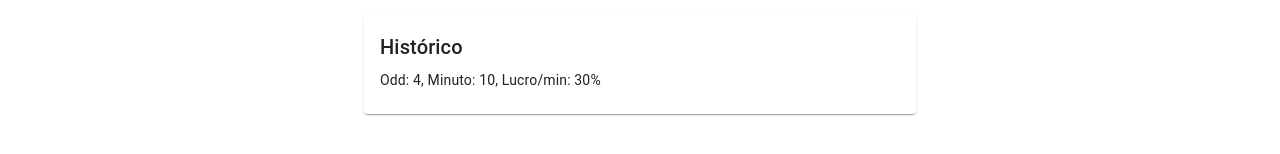
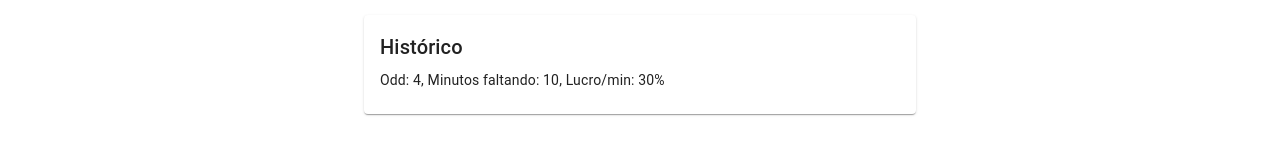
Before and after one commit to MaykonCole/tradertab, a Next.js app: page / in a window 1280 px wide. Both pictures are taken after a click on the button "CALCULAR". Shown: the part 544-698 px from the top of the page. Built offline with nearby package versions, Linux system fonts and the light colour scheme.

Commit message:
feat: add help-text in under fields

```diff
--- a/components/trader/under.jsx
+++ b/components/trader/under.jsx
@@ -173,6 +173,7 @@ export default function Under() {
               <TextField
                 label="Minutos Faltando"
                 type="number"
+                v
                 inputProps={{ min: 1, max: 30, step: 1 }}
                 value={minutosFaltando}
                 onChange={(e) =>
@@ -186,6 +187,7 @@ export default function Under() {
               <>
                 <TextField
                   label="Minuto de Jogo"
+                  helperText="Após o minuto 70 terá a possibilidade de informar o possível acréscimo"
                   type="number"
                   inputProps={{ min: 1, max: 89, step: 1 }}
                   value={minuto}
@@ -309,8 +311,8 @@ export default function Under() {
             </Typography>
             {historico.map((item, index) => (
               <Typography key={index} variant="body2">
-                Odd: {item.odd}, Minuto: {item.minuto}, Lucro/min:{" "}
-                {item.lucroPorMinuto}%
+                Odd: {item.odd}, {modoUnder ? "Minutos faltando" : "Minuto"}:{" "}
+                {item.minuto}, Lucro/min: {item.lucroPorMinuto}%
               </Typography>
             ))}
           </CardContent>
```
